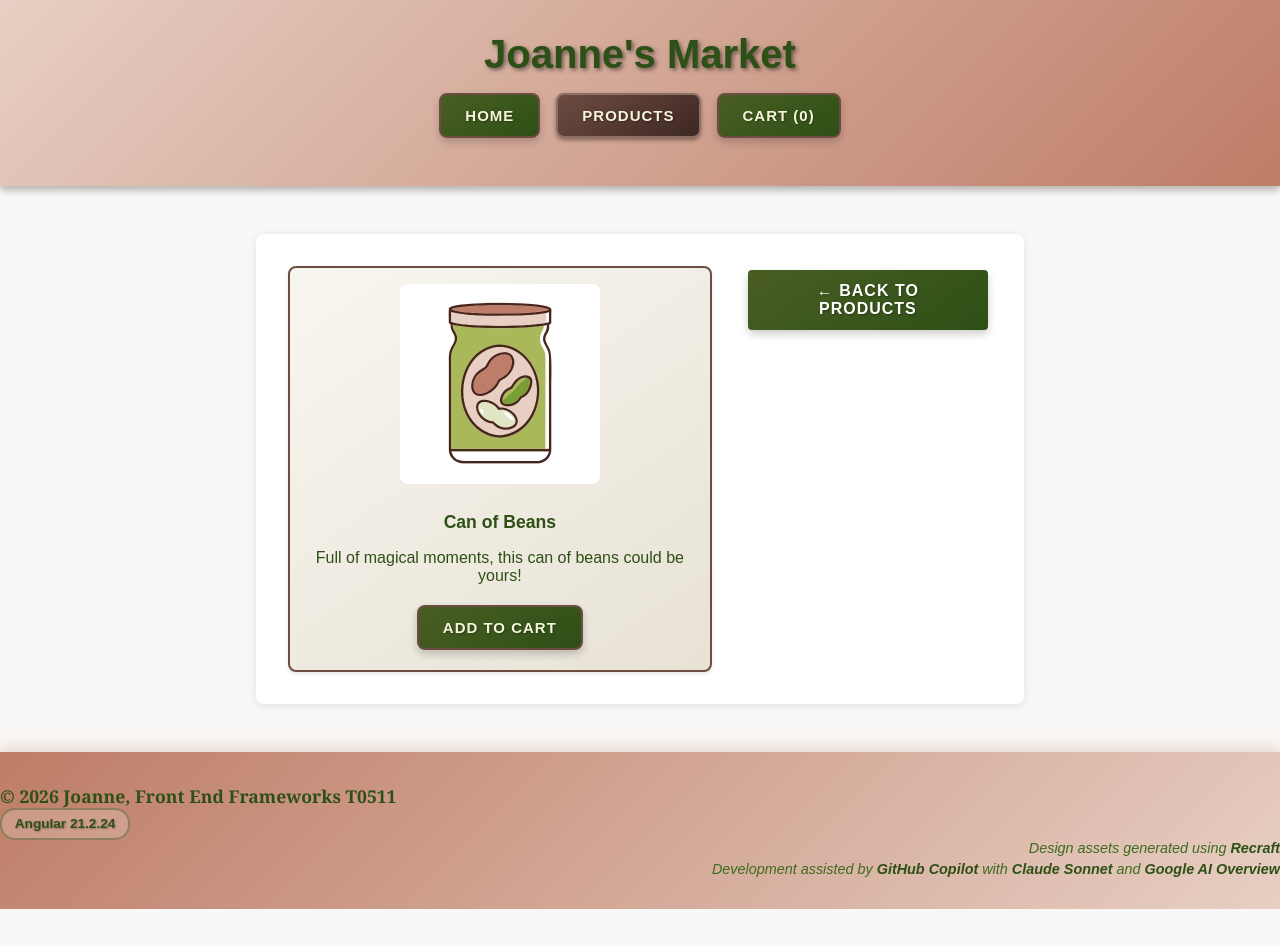
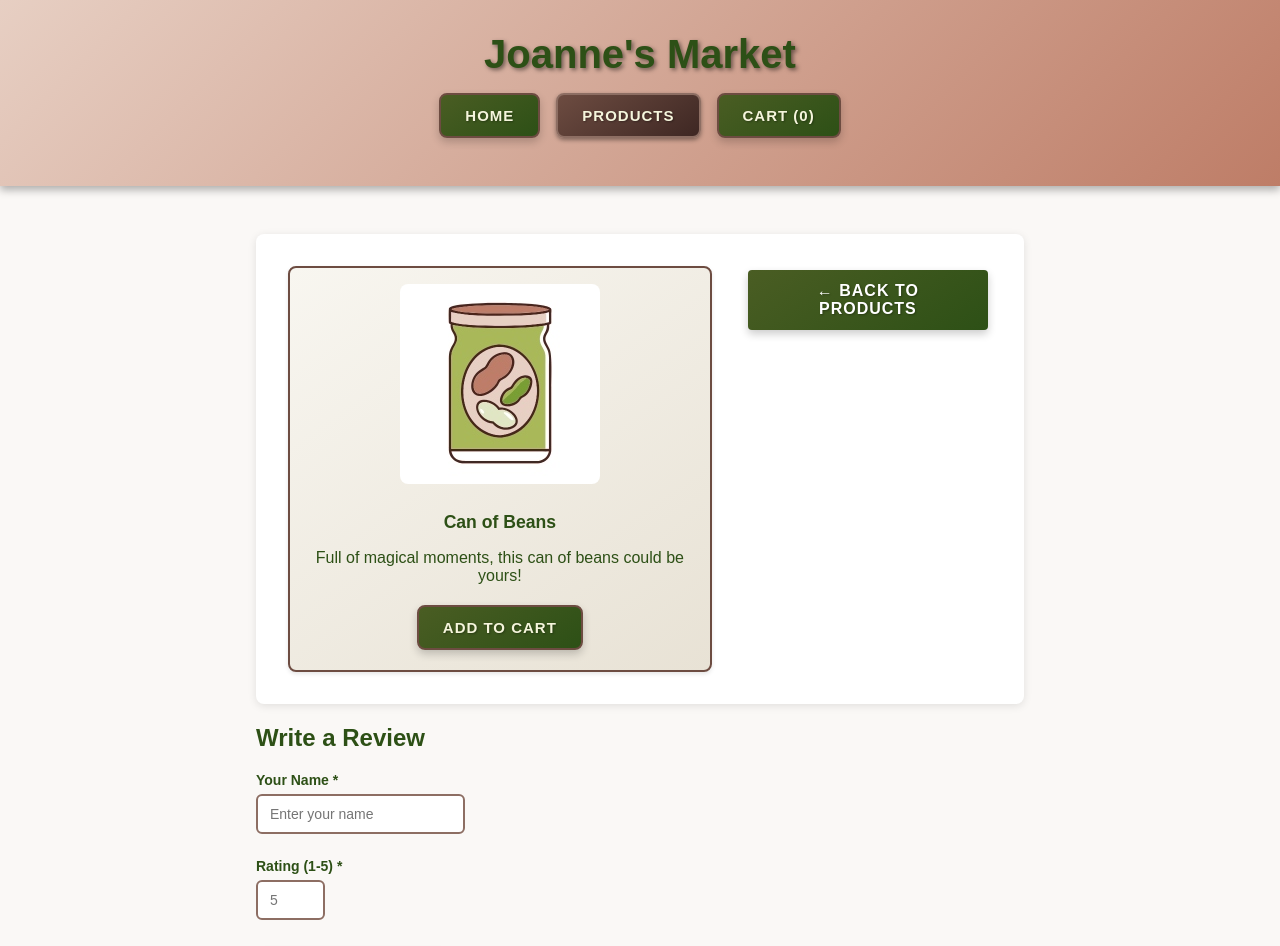
Before and after one commit to joanne-hoar/practice-session-3, an Angular app: page /products/1 in a window 1280 px wide. Shown: the top 946 px of the page. Before the commit the page ends 909 px from the top, so only its background shows below. Built offline with nearby package versions, Linux system fonts and the light colour scheme.

Commit message:
reactive form

```diff
--- a/src/app/pages/product-detail-page/product-detail-page.html
+++ b/src/app/pages/product-detail-page/product-detail-page.html
@@ -10,6 +10,43 @@
       ></app-product-card>
       <button class="back-button" (click)="goBack()">← Back to Products</button>
     </div>
+
+    <!-- Review Form Section -->
+    <div class="review-section">
+      <h2>Write a Review</h2>
+      <form [formGroup]="reviewForm" (ngSubmit)="onSubmitReview()">
+        <!-- Reviewer Name Field -->
+        <div class="form-group">
+          <label for="reviewerName">Your Name *</label>
+          <input id="reviewerName" type="text" formControlName="reviewerName" placeholder="Enter your name"
+            [class.invalid]="reviewForm.get('reviewerName')?.touched && reviewForm.get('reviewerName')?.invalid" />
+          @if (reviewForm.get('reviewerName')?.touched && reviewForm.get('reviewerName')?.invalid) {
+            <div class="error">
+              @if (reviewForm.get('reviewerName')?.errors?.['required']) {<span>Name is required.</span>}
+              @if (reviewForm.get('reviewerName')?.errors?.['minlength']) {<span>Name must be at least 3 characters.</span>}
+              @if (reviewForm.get('reviewerName')?.errors?.['pattern']) {<span>Name can only contain letters and spaces.</span>}
+            </div>
+          }
+        </div>
+
+        <!-- Rating Field -->
+        <div class="form-group">
+          <label for="rating">Rating (1-5) *</label>
+          <input id="rating" type="number" formControlName="rating" min="1" max="5" placeholder="5"
+            [class.invalid]="reviewForm.get('rating')?.touched && reviewForm.get('rating')?.invalid" />
+          @if (reviewForm.get('rating')?.touched && reviewForm.get('rating')?.invalid) {
+            <div class="error">
+              @if (reviewForm.get('rating')?.errors?.['required']) {<span>Rating is required.</span>}
+              @if (reviewForm.get('rating')?.errors?.['min'] || reviewForm.get('rating')?.errors?.['max']) {<span>Rating must be between 1 and 5.</span>}
+            </div>
+          }
+        </div>
+
+
+        <!-- Submit Button -->
+        <button type="submit" [disabled]="!reviewForm.valid">Submit Review</button>
+      </form>
+    </div>
   } @else {
     <div class="error">
       <h2>Product Not Found</h2>
--- a/src/app/pages/product-detail-page/product-detail-page.ts
+++ b/src/app/pages/product-detail-page/product-detail-page.ts
@@ -4,11 +4,12 @@ import { ProductsDataService } from '../../services/products-data.service';
 import { Router } from '@angular/router';
 import { ProductCard } from '../../product-card/product-card';
 import { CartService } from '../../services/cart-service';
+import { FormBuilder, FormGroup, Validators, ReactiveFormsModule } from '@angular/forms';
 
 @Component({
   selector: 'app-product-detail-page',
   standalone: true,
-  imports: [ProductCard],
+  imports: [ProductCard, ReactiveFormsModule],
   templateUrl: './product-detail-page.html',
   styleUrl: './product-detail-page.css',
 })
@@ -19,12 +20,14 @@ export class ProductDetailPage {
   productsService = inject(ProductsDataService);
   cartService = inject(CartService);
   router = inject(Router);
+  fb = inject(FormBuilder);
 
   // Computed signal - automatically updates when id changes
   product = computed(() => {
     const productId = this.id();
     return productId ? this.productsService.getProductById(Number(productId)) : undefined;
   });
+
 
   // Add to cart handler for product-card
   addToCart(id: number) {
@@ -34,6 +37,29 @@ export class ProductDetailPage {
     }
   }
 
+  // Review form setup
+  reviewForm: FormGroup = this.fb.group({
+    reviewerName: ['', [
+      Validators.required,
+      Validators.minLength(3),
+      Validators.pattern('^[a-zA-Z ]+$')
+    ]],
+    rating: ['', [
+      Validators.required,
+      Validators.min(1),
+      Validators.max(5)
+    ]]
+  });
+
+  onSubmitReview() {
+    if (this.reviewForm.valid) {
+      // In a real app, submit to backend here
+      console.log('Review submitted:', this.reviewForm.value);
+      alert('Thank you for your review!');
+      this.reviewForm.reset();
+    }
+  }
+
   // Navigate back to products page
   goBack() {
     this.router.navigate(['/products']);
--- a/src/app/pages/products-page/products-page.ts
+++ b/src/app/pages/products-page/products-page.ts
@@ -28,8 +28,9 @@ export class ProductsPage {
 
   constructor() {
     effect(() => {
-      const params = this.queryParams() as { [key: string]: any };
-      this.searchQuery.set(params['search'] || '');
+      const params = this.queryParams() as Record<string, unknown>;
+      const search = typeof params['search'] === 'string' ? params['search'] : '';
+      this.searchQuery.set(search);
     });
   }
 
```
